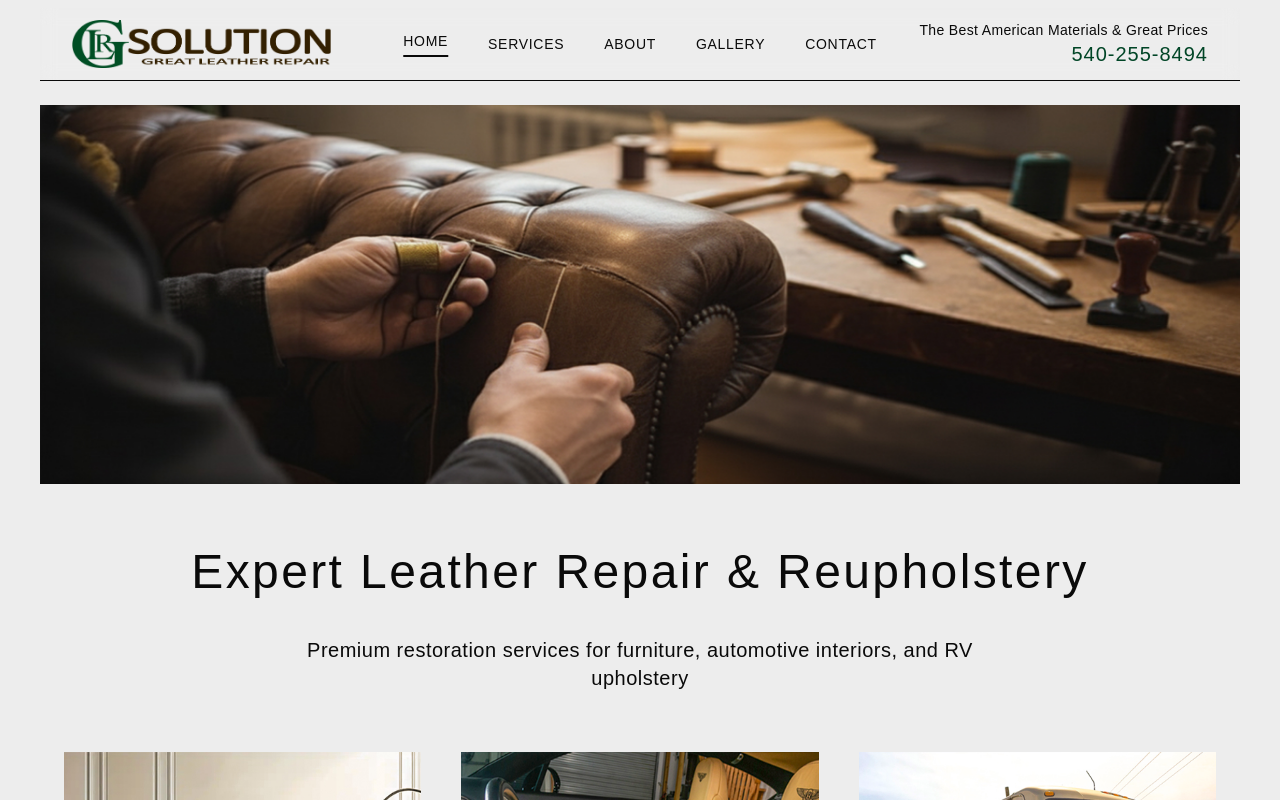
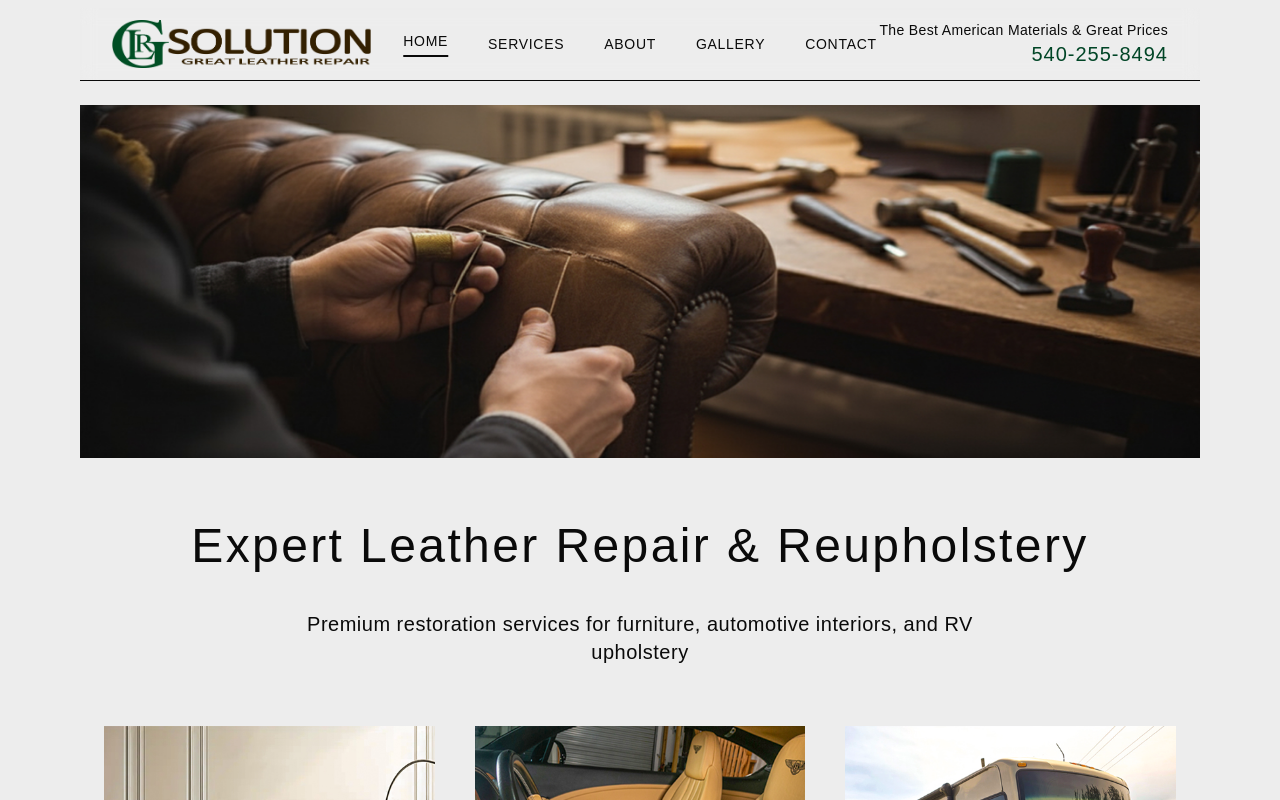
Before and after one commit to evunti/glr_solution, a Next.js app: page / in a window 1280 px wide. Shown: the top 800 px of the page. Built offline with nearby package versions, Linux system fonts and the light colour scheme.

Commit message:
constricted size to 1200

```diff
--- a/src/app/layout.tsx
+++ b/src/app/layout.tsx
@@ -20,7 +20,7 @@
   return (
     <html lang="en">
       <body className="bg-[#ededed] min-h-screen w-full flex justify-center">
-        <div className="w-full max-w-[1400px]">
+        <div className="w-full max-w-[1200px]">
           <NavBar />
           <div className="px-2 sm:px-6 md:px-10">
             <div className="w-full flex flex-col items-center mx-auto">
```
